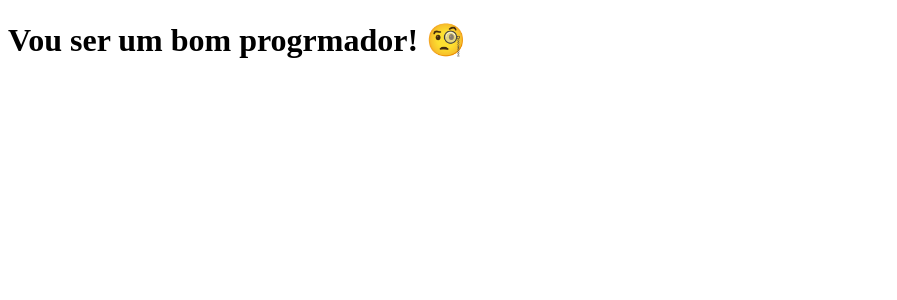
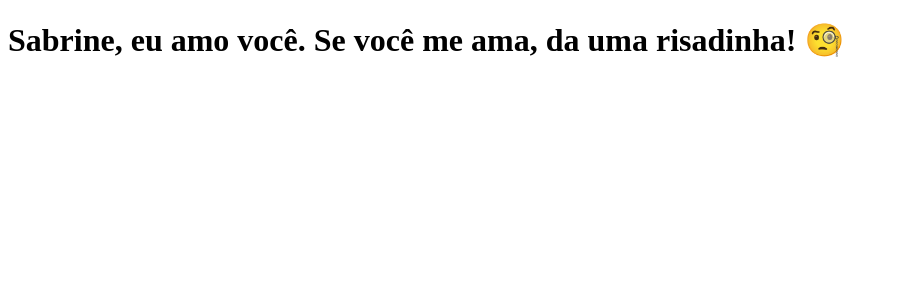
Before and after one commit to contattoGabriel/clone-tabnews, a Next.js app: page / in a window 1280 px wide. Shown: the top 300 px of the page, without its empty margins (0-897 px from the left). Built offline with nearby package versions, Linux system fonts and the light colour scheme.

Commit message:
mudando a frase para o meu amor

```diff
--- a/pages/index.js
+++ b/pages/index.js
@@ -1,5 +1,5 @@
 function Home(){
-    return <h1>Vou ser um bom progrmador! 🧐 </h1>
+    return <h1>Sabrine, eu amo você. Se você me ama, da uma risadinha! 🧐 </h1>
 }
 
 export default Home;
```
